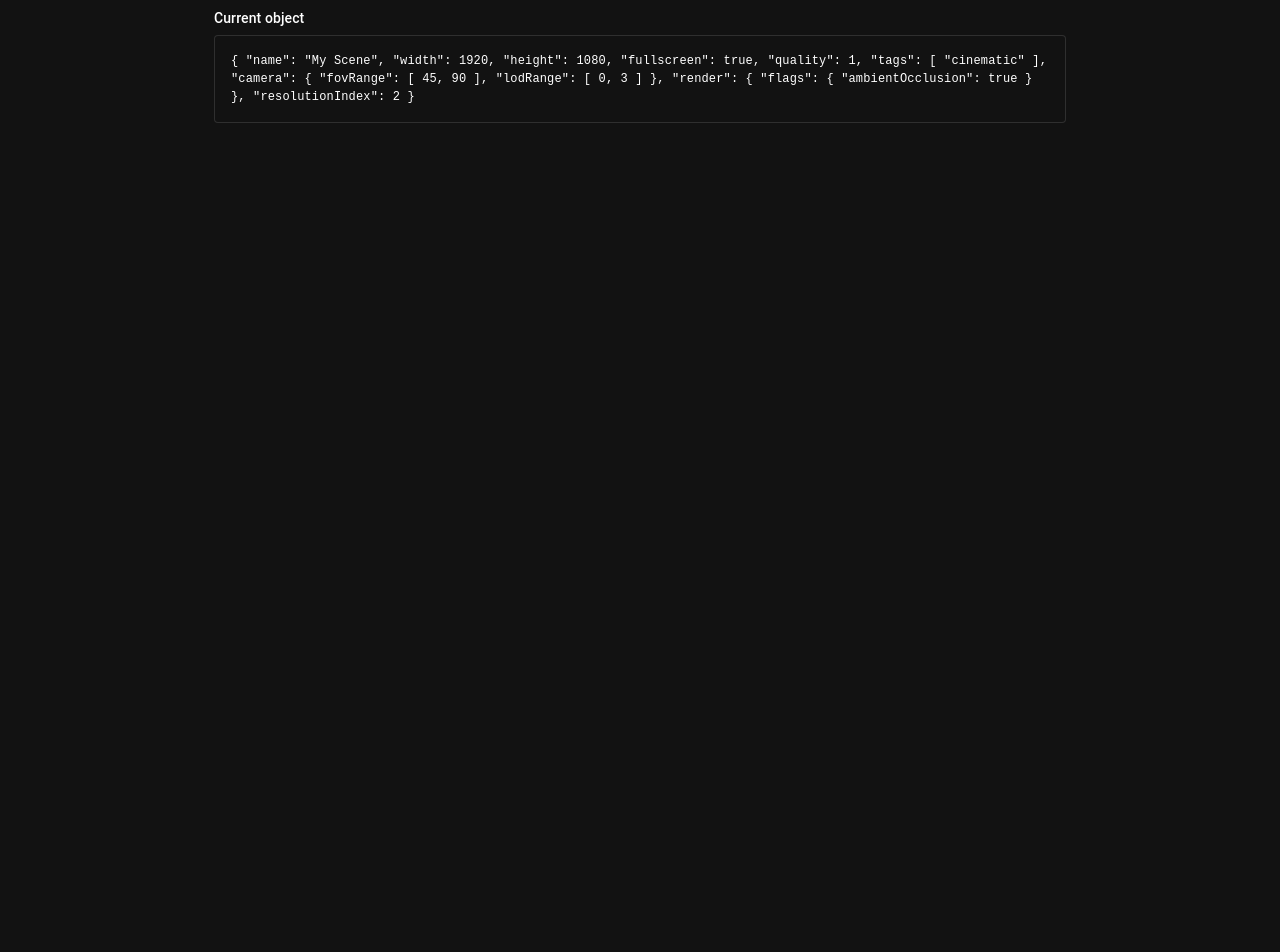
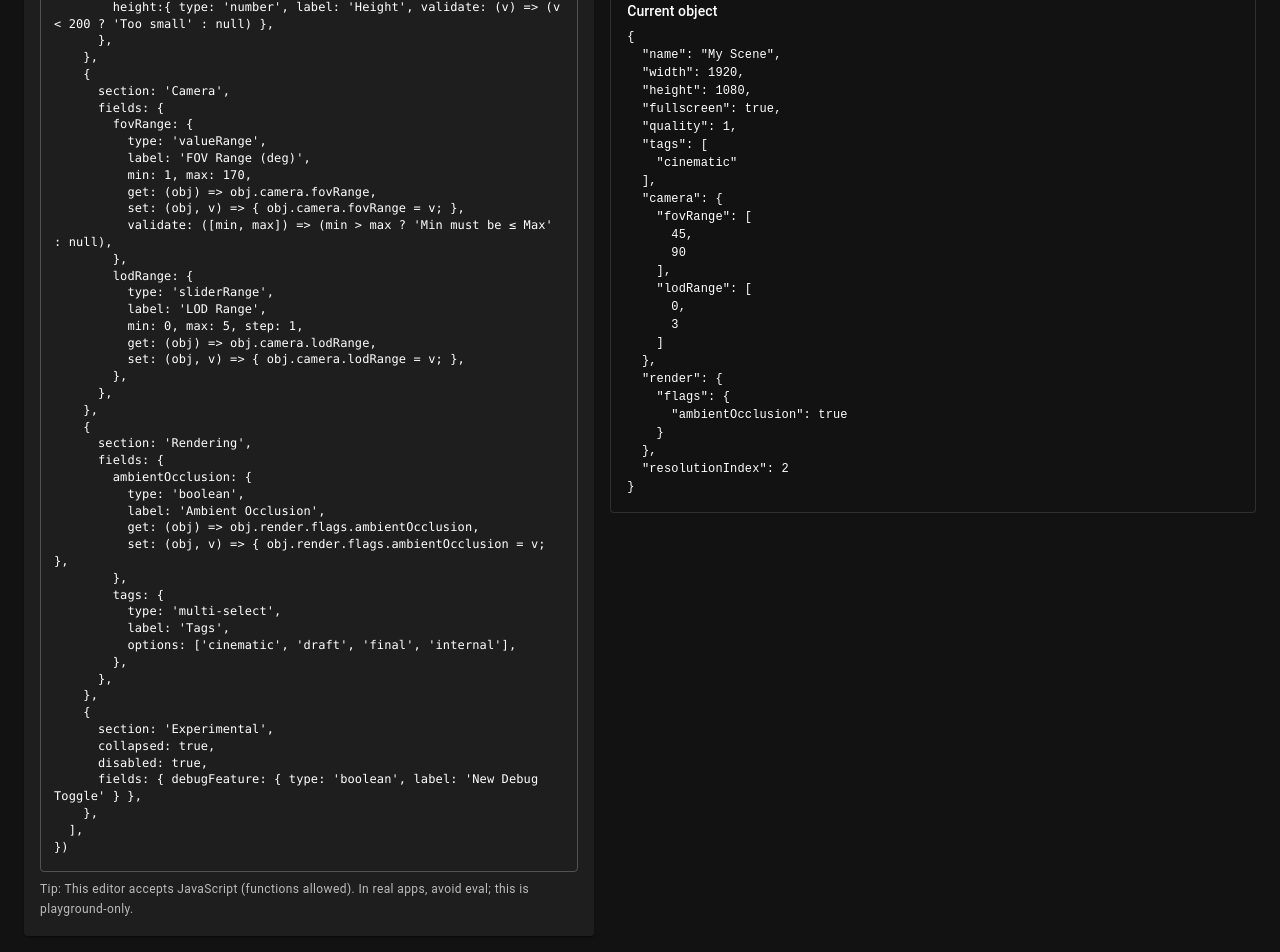
Before and after one commit to RajRai/react-property-grid, a React (Vite) app in the folder playground/: page / in a window 1280 px wide. Shown: the part 709-1661 px from the top of the page. Before the commit the page ends 864 px from the top, so only its background shows below. Built offline with nearby package versions, Linux system fonts and the light colour scheme.

Commit message:
add an in-browser schema editor

```diff
--- a/playground/src/App.jsx
+++ b/playground/src/App.jsx
@@ -1,7 +1,7 @@
 import React, { useMemo, useState } from 'react';
 import {
     CssBaseline, Container, Paper, ThemeProvider, createTheme,
-    Box, Typography, Stack, Button
+    Box, Typography, Stack, Button, TextField, Alert
 } from '@mui/material';
 import { PropertyGrid } from '@rajrai/react-property-grid'; // or your local alias
 
@@ -11,19 +11,16 @@ export default function App() {
         width: 1920,
         height: 1080,
         fullscreen: true,
-        quality: 1,                  // stored as numeric
+        quality: 1,
         tags: ['cinematic'],
-        camera: {
-            fovRange: [45, 90],        // valueRange example
-            lodRange: [0, 3],          // sliderRange example
-        },
-        render: { flags: { ambientOcclusion: true } }, // get/set mapping example
-        resolutionIndex: 2,          // 0/1/2 mapped to labels via render/parse
+        camera: { fovRange: [45, 90], lodRange: [0, 3] },
+        render: { flags: { ambientOcclusion: true } },
+        resolutionIndex: 2,
     });
-
     const [globalDisabled, setGlobalDisabled] = useState(false);
 
-    const schema = useMemo(() => ({
+    // --- Built-in example schema (JS object with functions)
+    const builtinSchema = useMemo(() => ({
         section: 'Scene',
         fields: {
             name: {
@@ -31,20 +28,15 @@ export default function App() {
                 label: 'Name',
                 validate: (v) => (!v ? 'Required' : null),
             },
-
-            // Example: store numeric, but show string labels in UI
             resolution: {
                 type: 'single-select',
                 label: 'Resolution',
                 options: ['720p', '1080p', '4K'],
                 get: (obj) => obj.resolutionIndex,
                 set: (obj, v) => { obj.resolutionIndex = v; },
-                // UI should show a string label, so map number <-> label
                 renderValue: (stored) => ['720p', '1080p', '4K'][stored] ?? '',
                 parseValue: (uiVal) => ['720p', '1080p', '4K'].indexOf(uiVal),
             },
-
-            // Classic numeric select (no transforms required)
             quality: {
                 type: 'single-select',
                 label: 'Quality',
@@ -55,30 +47,21 @@ export default function App() {
                 ],
                 validate: (v) => (v == null ? 'Choose a quality' : null),
             },
-
             fullscreen: { type: 'boolean', label: 'Fullscreen' },
         },
-
         children: [
             {
                 section: 'Dimensions',
                 fields: {
-                    width: {
-                        type: 'number', label: 'Width',
-                        validate: (v) => (v < 320 ? 'Too small' : null),
-                    },
-                    height: {
-                        type: 'number', label: 'Height',
-                        validate: (v) => (v < 200 ? 'Too small' : null),
+                    width: { type: 'number', label: 'Width', validate: (v) => (v < 320 ? 'Too small' : null) },
+                    height:{ type: 'number', label: 'Height', validate: (v) => (v < 200 ? 'Too small' : null) },
                 },
             },
-            },
-
             {
                 section: 'Camera',
                 fields: {
                     fovRange: {
-                        type: 'valueRange',            // "range" also aliases to valueRange
+                        type: 'valueRange', // "range" also aliases to valueRange
                         label: 'FOV Range (deg)',
                         min: 1, max: 170,
                         get: (obj) => obj.camera.fovRange,
@@ -94,7 +77,6 @@ export default function App() {
                     },
                 },
             },
-
             {
                 section: 'Rendering',
                 fields: {
@@ -111,17 +93,130 @@ export default function App() {
                     },
                 },
             },
-
             {
                 section: 'Experimental',
                 collapsed: true,
-                disabled: true, // whole section disabled
+                disabled: true,
                 fields: {
                     debugFeature: { type: 'boolean', label: 'New Debug Toggle' },
                 },
             },
         ],
     }), []);
+
+    // --- Editable schema state (JS expression editor)
+    const initialEditor = useMemo(
+        // The editor expects a JS *expression* that evaluates to the schema object
+        () => `({
+  section: 'Scene',
+  fields: {
+    name: {
+      type: 'string',
+      label: 'Name',
+      validate: (v) => (!v ? 'Required' : null),
+    },
+    resolution: {
+      type: 'single-select',
+      label: 'Resolution',
+      options: ['720p', '1080p', '4K'],
+      get: (obj) => obj.resolutionIndex,
+      set: (obj, v) => { obj.resolutionIndex = v; },
+      renderValue: (stored) => ['720p', '1080p', '4K'][stored] ?? '',
+      parseValue: (uiVal) => ['720p', '1080p', '4K'].indexOf(uiVal),
+    },
+    quality: {
+      type: 'single-select',
+      label: 'Quality',
+      options: [
+        { value: 0, label: 'Low' },
+        { value: 1, label: 'Medium' },
+        { value: 2, label: 'High' },
+      ],
+      validate: (v) => (v == null ? 'Choose a quality' : null),
+    },
+    fullscreen: { type: 'boolean', label: 'Fullscreen' },
+  },
+  children: [
+    {
+      section: 'Dimensions',
+      fields: {
+        width: { type: 'number', label: 'Width', validate: (v) => (v < 320 ? 'Too small' : null) },
+        height:{ type: 'number', label: 'Height', validate: (v) => (v < 200 ? 'Too small' : null) },
+      },
+    },
+    {
+      section: 'Camera',
+      fields: {
+        fovRange: {
+          type: 'valueRange',
+          label: 'FOV Range (deg)',
+          min: 1, max: 170,
+          get: (obj) => obj.camera.fovRange,
+          set: (obj, v) => { obj.camera.fovRange = v; },
+          validate: ([min, max]) => (min > max ? 'Min must be ≤ Max' : null),
+        },
+        lodRange: {
+          type: 'sliderRange',
+          label: 'LOD Range',
+          min: 0, max: 5, step: 1,
+          get: (obj) => obj.camera.lodRange,
+          set: (obj, v) => { obj.camera.lodRange = v; },
+        },
+      },
+    },
+    {
+      section: 'Rendering',
+      fields: {
+        ambientOcclusion: {
+          type: 'boolean',
+          label: 'Ambient Occlusion',
+          get: (obj) => obj.render.flags.ambientOcclusion,
+          set: (obj, v) => { obj.render.flags.ambientOcclusion = v; },
+        },
+        tags: {
+          type: 'multi-select',
+          label: 'Tags',
+          options: ['cinematic', 'draft', 'final', 'internal'],
+        },
+      },
+    },
+    {
+      section: 'Experimental',
+      collapsed: true,
+      disabled: true,
+      fields: { debugFeature: { type: 'boolean', label: 'New Debug Toggle' } },
+    },
+  ],
+})`,
+        []
+    );
+
+    const [schemaEditor, setSchemaEditor] = useState(initialEditor);
+    const [schema, setSchema] = useState(builtinSchema);
+    const [schemaError, setSchemaError] = useState(null);
+
+    const applyEditedSchema = () => {
+        try {
+            // Evaluate the editor content as a *single JS expression* returning an object
+            // NOTE: Playground-only! Do not ship eval in your library.
+            // eslint-disable-next-line no-new-func
+            const fn = new Function(`return (${schemaEditor});`);
+            const obj = fn();
+            if (typeof obj !== 'object' || obj == null) {
+                throw new Error('Schema must evaluate to an object.');
+            }
+            setSchema(obj);
+            setSchemaError(null);
+        } catch (e) {
+            setSchemaError(e.message || String(e));
+        }
+    };
+
+    const resetSchema = () => {
+        setSchema(builtinSchema);
+        setSchemaEditor(initialEditor);
+        setSchemaError(null);
+    };
 
     const theme = useMemo(() => createTheme({
         palette: { mode: 'dark' },
@@ -131,14 +226,45 @@ export default function App() {
     return (
         <ThemeProvider theme={theme}>
             <CssBaseline />
-            <Container maxWidth="md" sx={{ py: 4 }}>
-                <Stack direction="row" justifyContent="space-between" alignItems="center" sx={{ mb: 2 }}>
+            <Container maxWidth="xl" sx={{ py: 2 }}>
+                <Stack direction="row" justifyContent="space-between" alignItems="center" sx={{ mb: 1 }}>
                     <Typography variant="h5">React Property Grid — Playground</Typography>
+                    <Stack direction="row" spacing={1}>
                         <Button variant="outlined" onClick={() => setGlobalDisabled((d) => !d)}>
                             {globalDisabled ? 'Enable Editing' : 'Disable All'}
                         </Button>
+                        <Button variant="outlined" onClick={resetSchema}>Reset Schema</Button>
+                        <Button variant="contained" onClick={applyEditedSchema}>Apply Schema</Button>
+                    </Stack>
                 </Stack>
 
+                <Stack direction={{ xs: 'column', md: 'row' }} spacing={2}>
+                    {/* Left: Schema Editor */}
+                    <Paper sx={{ flex: 1, minWidth: 300 }}>
+                        <Typography variant="subtitle2" gutterBottom>Schema (JS object expression)</Typography>
+                        <TextField
+                            multiline
+                            minRows={24}
+                            value={schemaEditor}
+                            onChange={(e) => setSchemaEditor(e.target.value)}
+                            fullWidth
+                            placeholder={`({ section: '...', fields: { ... } })`}
+                            InputProps={{
+                                sx: { fontFamily: 'ui-monospace, SFMono-Regular, Menlo, monospace', fontSize: 12, lineHeight: 1.4 }
+                            }}
+                        />
+                        {schemaError && (
+                            <Alert severity="error" sx={{ mt: 1 }}>
+                                {schemaError}
+                            </Alert>
+                        )}
+                        <Typography variant="caption" sx={{ display: 'block', mt: 1, color: 'text.secondary' }}>
+                            Tip: This editor accepts JavaScript (functions allowed). In real apps, avoid eval; this is playground-only.
+                        </Typography>
+                    </Paper>
+
+                    {/* Right: Property Grid + Data */}
+                    <Box sx={{ flex: 1.2, display: 'flex', flexDirection: 'column', gap: 2, minWidth: 360 }}>
                         <Paper variant="outlined">
                             <PropertyGrid
                                 schema={schema}
@@ -149,12 +275,12 @@ export default function App() {
                             />
                         </Paper>
 
-                <Box sx={{ mt: 2 }}>
+                        <Paper variant="outlined" sx={{ fontFamily: 'monospace', p: 2, fontSize: 12 }}>
                             <Typography variant="subtitle2" gutterBottom>Current object</Typography>
-                    <Paper variant="outlined" sx={{ fontFamily: 'monospace', p: 2, fontSize: 12 }}>
-                        {JSON.stringify(data, null, 2)}
+                            <pre style={{ margin: 0 }}>{JSON.stringify(data, null, 2)}</pre>
                         </Paper>
                     </Box>
+                </Stack>
             </Container>
         </ThemeProvider>
     );
```
Lines whose indentation alone changed are shown as unchanged.
